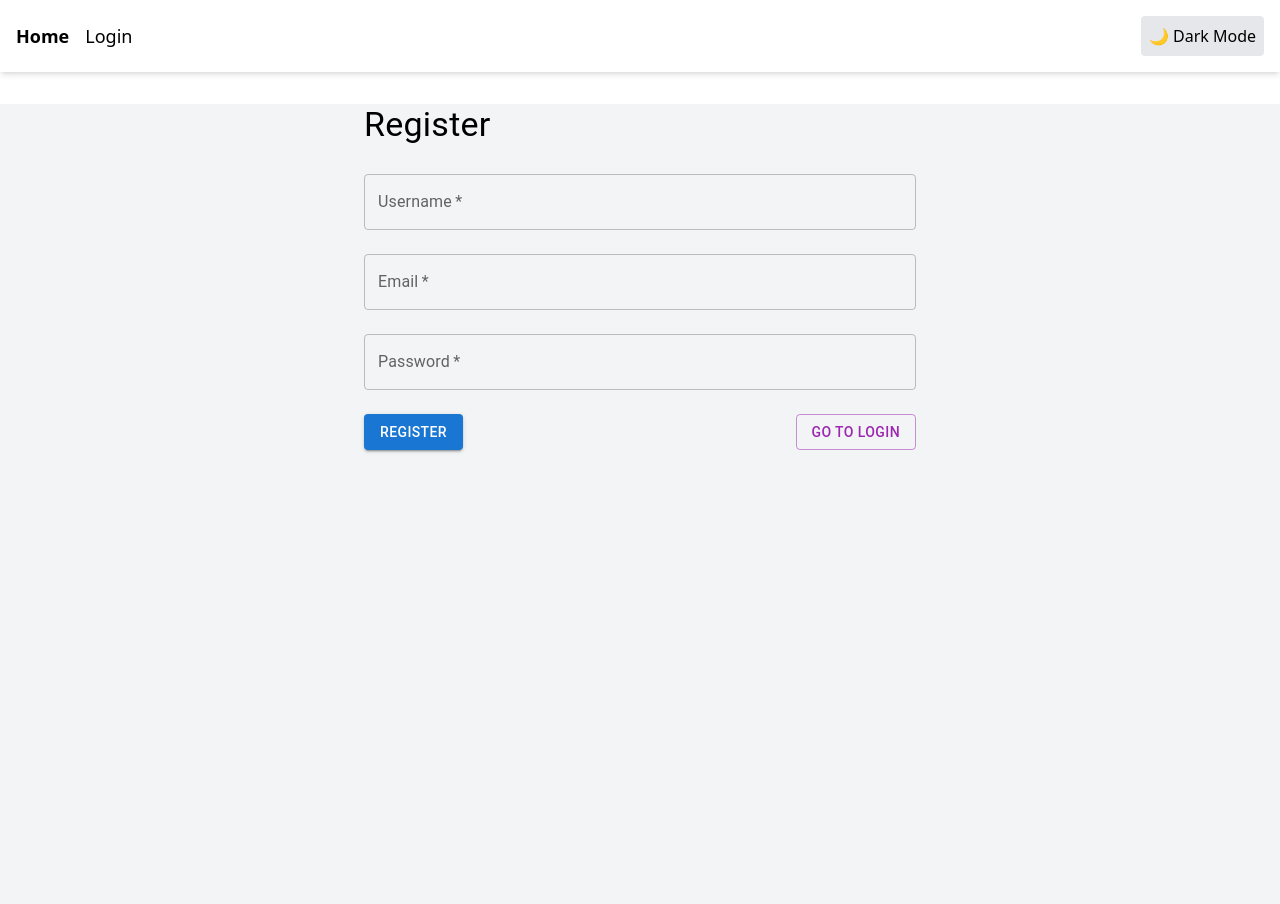
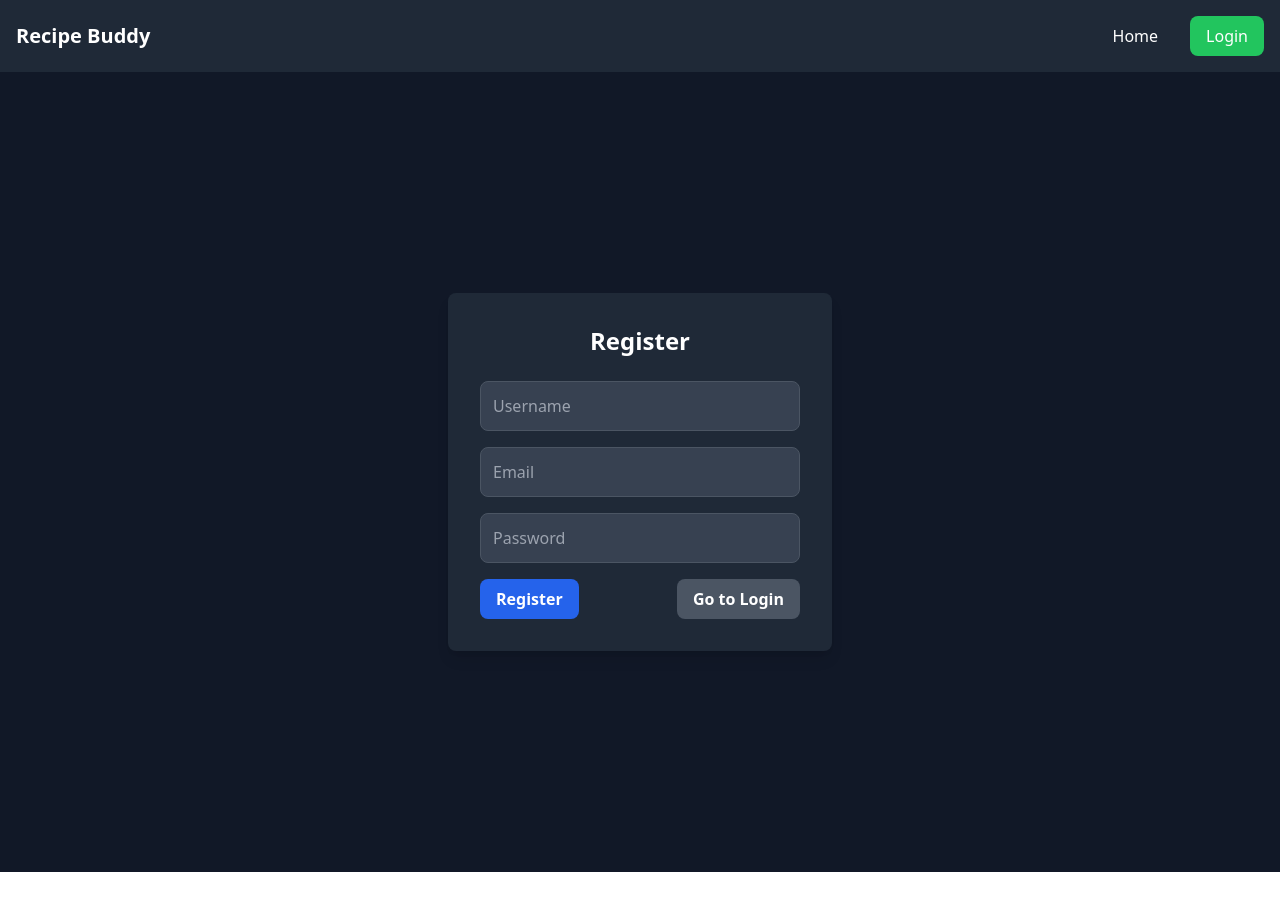
Before and after one commit to Mohitkaila/Recipe-Buddy, a React (Create React App) app in the folder client/: page /register in a window 1280 px wide. After the commit the page ends 872 px from the top, so only its background shows below. Built offline with nearby package versions, Linux system fonts and the light colour scheme.

Commit message:
need to fix dashboard and routing , everything else works

```diff
--- a/client/src/App.js
+++ b/client/src/App.js
@@ -1,5 +1,5 @@
 import React, { useState, useRef, useEffect } from "react";
-import { BrowserRouter as Router, Routes, Route, Navigate, useLocation } from "react-router-dom";
+import { BrowserRouter as Router, Routes, Route, Navigate, useLocation, useNavigate } from "react-router-dom";
 import axios from "axios";
 import RecipeDisplay from "./components/RecipeDisplay";
 import Hero from "./components/Hero";
@@ -10,7 +10,6 @@ import TransitionPage from "./components/TransitionPage";
 import HomePage from "./components/HomePage";
 import Dashboard from "./components/Dashboard";
 import Navbar from "./components/Navbar";
-import { ThemeProvider } from "./components/ThemeProvider";
 import "./App.css";
 
 function AppContent() {
@@ -21,8 +20,9 @@ function AppContent() {
   const [loading, setLoading] = useState(false);
   const eventSourceRef = useRef(null);
   const recipeDisplayRef = useRef(null);
+  const location = useLocation();
+  const navigate = useNavigate(); // ✅ Moved `useNavigate()` inside the component
 
-  const location = useLocation();
   const isIntroOrTransition = location.pathname === "/" || location.pathname === "/transition";
 
   useEffect(() => () => closeEventStream(), []);
@@ -102,18 +102,22 @@ function AppContent() {
     setUser(userInfo);
     localStorage.setItem("token", receivedToken);
     localStorage.setItem("user", JSON.stringify(userInfo));
+
+    navigate("/home"); // ✅ Redirect to home page after login
   };
 
   const handleLogout = () => {
     setUser(null);
     localStorage.removeItem("token");
     localStorage.removeItem("user");
+
+    navigate("/"); // ✅ Redirect to intro page after logout
   };
 
   return (
-    <ThemeProvider>
+    <>
       {!isIntroOrTransition && <Navbar user={user} onLogout={handleLogout} />}
-      <div className="bg-gray-100 dark:bg-gray-900 min-h-screen">
+      <div className="bg-gray-900 text-white min-h-screen"> {/* ✅ Dark mode applied everywhere */}
         <Routes>
           <Route path="/" element={<IntroPage />} />
           <Route path="/transition" element={<TransitionPage />} />
@@ -121,21 +125,17 @@ function AppContent() {
             path="/home"
             element={
               <HomePage user={user} onLogout={handleLogout}>
-                {/* ✅ Show Form Only If Recipe Isn't Loaded */}
                 {!recipeData && <Hero onRecipeSubmit={handleRecipeSubmit} />}
 
-                {/* ✅ Show Loading Message While Waiting */}
                 {loading && (
                   <div className="mt-4 p-4 text-white bg-gray-800 rounded-lg text-center">
                     ⏳ Please wait, generating your recipe...
                   </div>
                 )}
 
-                {/* ✅ Show Recipe Only After It's Ready */}
                 <div ref={recipeDisplayRef} className="mt-6">
                   {!loading && recipeText && <RecipeDisplay error={error} recipeText={recipeText} />}
 
-                  {/* ✅ Display Buttons After Recipe Loads */}
                   {!loading && recipeText && (
                     <div className="flex justify-center gap-4 mt-4">
                       <button onClick={handleSaveRecipe} className="p-2 bg-green-500 text-white rounded">
@@ -156,7 +156,7 @@ function AppContent() {
           <Route path="*" element={<Navigate to="/" />} />
         </Routes>
       </div>
-    </ThemeProvider>
+    </>
   );
 }
 
--- a/client/src/components/HomePage.js
+++ b/client/src/components/HomePage.js
@@ -1,13 +1,13 @@
 import React from "react";
 import { Boxes } from "./ui/BackgroundBoxes"; // ✅ Ensure correct import
 
-const HomePage = ({ user, onLogout, children }) => {
+const HomePage = ({ user, children }) => {
   return (
     <div className="relative bg-gray-900 text-white min-h-screen">
       {/* ✅ Top Section with Animated Background */}
-      <div className="relative w-full h-[60vh] flex flex-col items-center justify-center overflow-hidden bg-slate-900 rounded-lg">
+      <div className="relative w-full h-[50vh] flex flex-col items-center justify-center overflow-hidden bg-gray-900 rounded-lg">
         {/* ✅ Apply Mask for Smooth Visual Effect */}
-        <div className="absolute inset-0 w-full h-full bg-slate-900 z-20 [mask-image:radial-gradient(transparent,white)] pointer-events-none" />
+        <div className="absolute inset-0 w-full h-full bg-gray-900 z-20 [mask-image:radial-gradient(transparent,white)] pointer-events-none" />
 
         {/* ✅ Background Boxes */}
         <Boxes />
@@ -22,7 +22,7 @@ const HomePage = ({ user, onLogout, children }) => {
       </div>
 
       {/* ✅ Recipe Generator Section - Reduced Space */}
-      <div className="relative z-10 bg-gray-100 dark:bg-gray-900 py-6 flex justify-center">
+      <div className="relative z-10 bg-gray-900 py-6 flex justify-center">
         {children} {/* ✅ Injects the Hero Component */}
       </div>
     </div>
--- a/client/src/components/Navbar.js
+++ b/client/src/components/Navbar.js
@@ -1,32 +1,42 @@
 import React from "react";
-import { Link } from "react-router-dom";
-import { useTheme } from "./ThemeProvider";
+import { Link, useNavigate } from "react-router-dom";
 
 const Navbar = ({ user, onLogout }) => {
-  const { theme, toggleTheme } = useTheme();
+  const navigate = useNavigate();
 
   return (
-    <nav className="flex justify-between items-center p-4 shadow-md bg-white dark:bg-gray-900 dark:text-white">
-      <div className="flex items-center space-x-4">
-        <Link to="/" className="text-lg font-semibold">Home</Link>
+    <nav className="bg-gray-800 text-white p-4 flex justify-between items-center">
+      {/* Left Side: Brand Name */}
+      <Link to="/home" className="text-xl font-bold hover:text-gray-300 transition">
+        Recipe Buddy
+      </Link>
 
+      {/* Right Side: Navigation Links */}
+      <div className="flex gap-4">
+        <Link to="/home" className="px-4 py-2 hover:text-gray-300 transition">
+          Home
+        </Link>
+        {user && (
+          <Link to="/dashboard" className="px-4 py-2 hover:text-gray-300 transition">
+            Dashboard
+          </Link>
+        )}
         {user ? (
-          <>
-            <Link to="/dashboard" className="text-lg">Dashboard</Link>
-            <button onClick={onLogout} className="text-lg text-red-500">Logout</button>
-          </>
+          <button
+            onClick={() => {
+              onLogout();
+              navigate("/"); // ✅ Redirect to intro page on logout
+            }}
+            className="px-4 py-2 bg-red-500 hover:bg-red-600 rounded-lg transition"
+          >
+            Logout
+          </button>
         ) : (
-          <Link to="/login" className="text-lg">Login</Link>
+          <Link to="/login" className="px-4 py-2 bg-green-500 hover:bg-green-600 rounded-lg transition">
+            Login
+          </Link>
         )}
       </div>
-
-      {/* ✅ Theme Toggle Button */}
-      <button
-        onClick={toggleTheme}
-        className="p-2 rounded bg-gray-200 dark:bg-gray-700 dark:text-white"
-      >
-        {theme === "light" ? "🌙 Dark Mode" : "☀️ Light Mode"}
-      </button>
     </nav>
   );
 };
--- a/client/src/components/Register.js
+++ b/client/src/components/Register.js
@@ -1,7 +1,6 @@
 import React, { useState } from "react";
 import { useNavigate } from "react-router-dom";
 import axios from "axios";
-import { Container, TextField, Button, Typography, Box } from "@mui/material";
 
 const Register = () => {
   const [username, setUsername] = useState("");
@@ -9,7 +8,7 @@ const Register = () => {
   const [password, setPassword] = useState("");
   const [error, setError] = useState("");
   const [success, setSuccess] = useState(false);
-  const navigate = useNavigate(); // 🔹 Used for navigation
+  const navigate = useNavigate();
 
   const handleRegister = async (e) => {
     e.preventDefault();
@@ -25,7 +24,7 @@ const Register = () => {
 
       if (res.status === 201) {
         setSuccess(true);
-        setTimeout(() => navigate("/login"), 2000); // 🔹 Redirect to login after 2s
+        setTimeout(() => navigate("/login"), 2000);
       } else {
         setError("Unexpected response from server.");
       }
@@ -35,54 +34,52 @@ const Register = () => {
   };
 
   return (
-    <Container maxWidth="sm">
-      <Box my={4}>
-        <Typography variant="h4" gutterBottom>Register</Typography>
+    <div className="flex items-center justify-center min-h-screen bg-gray-900">
+      <div className="p-8 bg-gray-800 text-white shadow-lg rounded-lg w-full max-w-sm">
+        <h2 className="text-2xl font-bold mb-6 text-center">Register</h2>
 
-        {/* 🔹 Display success or error messages */}
-        {error && <Typography color="error">{error}</Typography>}
-        {success && <Typography color="primary">Registration successful! Redirecting to login...</Typography>}
+        {/* Success or Error Messages */}
+        {error && <p className="text-red-500 text-center">{error}</p>}
+        {success && <p className="text-green-500 text-center">Registration successful! Redirecting...</p>}
 
-        <form onSubmit={handleRegister}>
-          <TextField
-            label="Username"
-            fullWidth
-            margin="normal"
-            required
+        <form onSubmit={handleRegister} className="space-y-4">
+          <input
+            type="text"
+            placeholder="Username"
             value={username}
             onChange={(e) => setUsername(e.target.value)}
+            className="w-full p-3 bg-gray-700 text-white border border-gray-600 rounded-lg focus:ring-2 focus:ring-blue-500"
+            required
           />
-          <TextField
-            label="Email"
+          <input
             type="email"
-            fullWidth
-            margin="normal"
-            required
+            placeholder="Email"
             value={email}
             onChange={(e) => setEmail(e.target.value)}
+            className="w-full p-3 bg-gray-700 text-white border border-gray-600 rounded-lg focus:ring-2 focus:ring-blue-500"
+            required
           />
-          <TextField
-            label="Password"
+          <input
             type="password"
-            fullWidth
-            margin="normal"
-            required
+            placeholder="Password"
             value={password}
             onChange={(e) => setPassword(e.target.value)}
+            className="w-full p-3 bg-gray-700 text-white border border-gray-600 rounded-lg focus:ring-2 focus:ring-blue-500"
+            required
           />
 
-          {/* 🔹 Buttons: Register & Go to Login */}
-          <Box mt={2} display="flex" justifyContent="space-between">
-            <Button variant="contained" color="primary" type="submit">
+          {/* Register & Go to Login Buttons */}
+          <div className="flex justify-between mt-4">
+            <button type="submit" className="px-4 py-2 bg-blue-600 hover:bg-blue-700 text-white rounded-lg font-semibold transition">
               Register
-            </Button>
-            <Button variant="outlined" color="secondary" onClick={() => navigate("/login")}>
+            </button>
+            <button onClick={() => navigate("/login")} type="button" className="px-4 py-2 bg-gray-600 hover:bg-gray-700 text-white rounded-lg font-semibold transition">
               Go to Login
-            </Button>
-          </Box>
+            </button>
+          </div>
         </form>
-      </Box>
-    </Container>
+      </div>
+    </div>
   );
 };
 
```
Also changed, not shown: client/src/components/Hero.js (+8 -8 lines), client/src/components/Login.js (+12 -10 lines).
